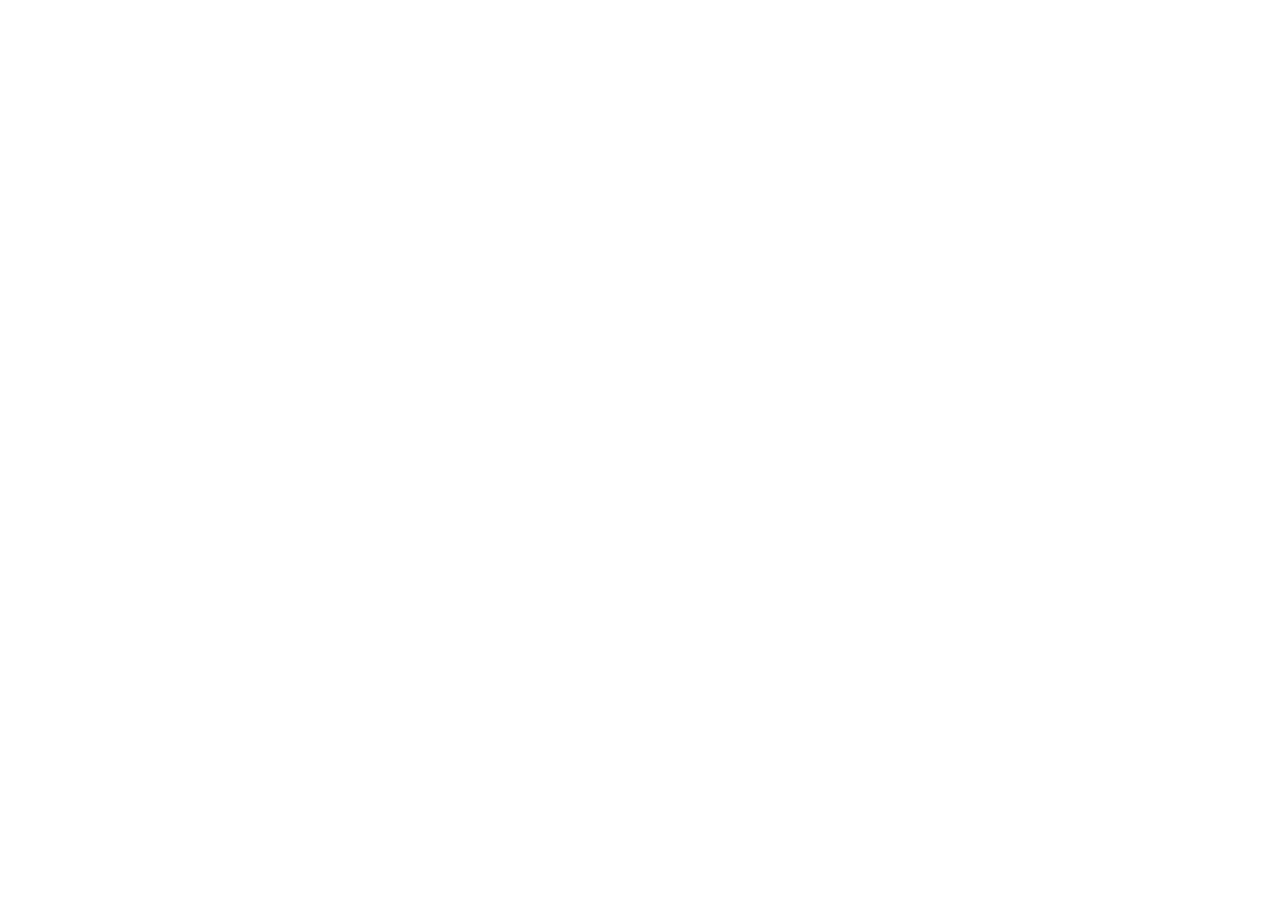
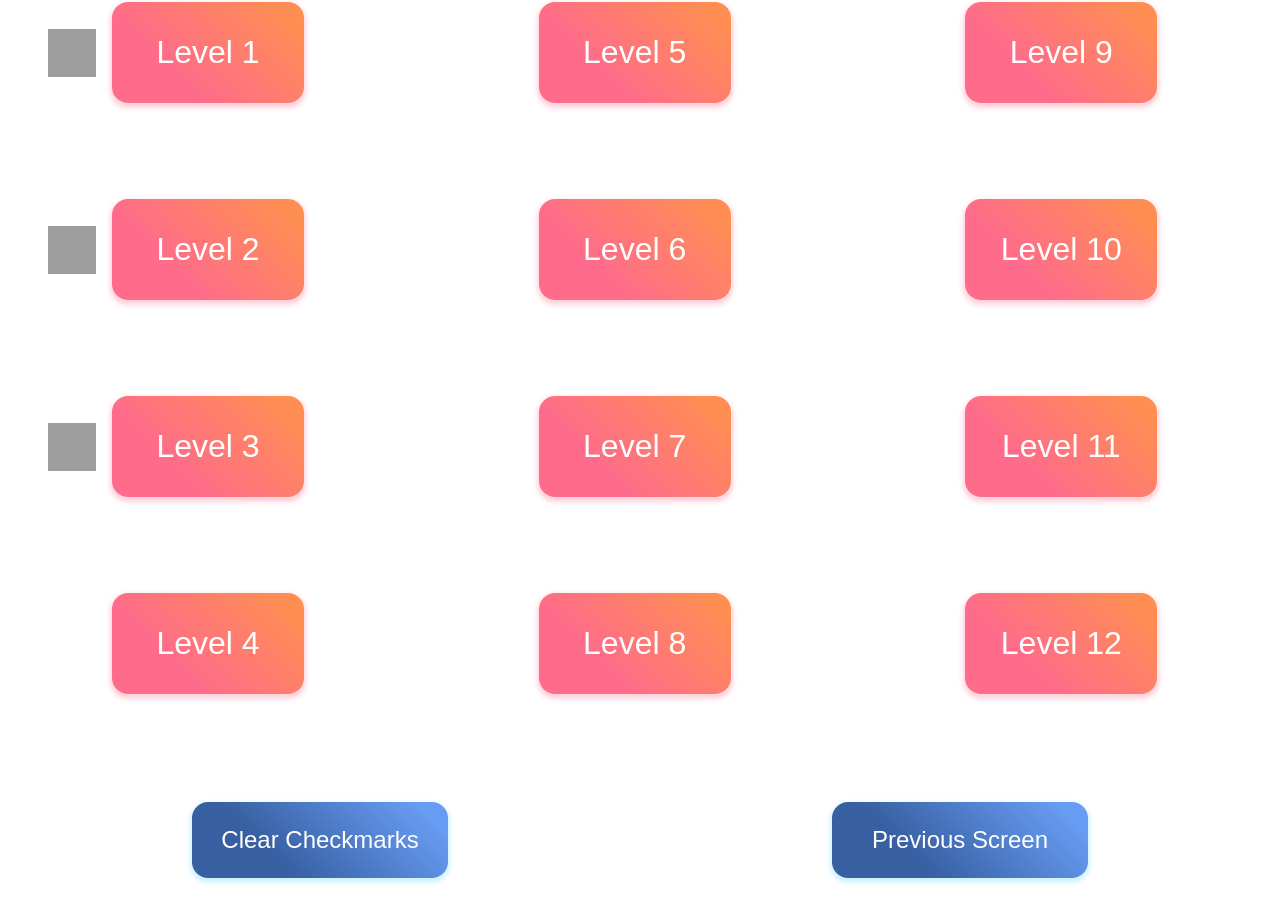
Before and after one commit to Kkasya/rsclone, a React (Create React App) app: page / in a window 1280 px wide. Shown: the part 118-1042 px from the top of the page. Before the commit the page ends 800 px from the top, so only its background shows below. Built offline with nearby package versions, Linux system fonts and the light colour scheme; grey boxes are pictures that could not be loaded.

Commit message:
fix: class->hook

```diff
--- a/package.json
+++ b/package.json
@@ -10,7 +10,6 @@
     "fontsource-roboto": "^4.0.0",
     "react": "17.0.1",
     "react-dom": "17.0.1",
-    "react-native": "^0.63.4",
     "react-scripts": "4.0.1",
     "web-vitals": "0.2.4"
   },
--- a/src/App.js
+++ b/src/App.js
@@ -1,14 +1,14 @@
-import logo from './logo.svg';
+// import logo from './logo.svg';
 import './App.css';
 import React from 'react';
-import {Menu} from './common';
+import {Menu} from './Menu';
 
 function App() {
   return (
     <div className="App">
-        {/*<main>*/}
-        {/*    <Menu />*/}
-        {/*</main>*/}
+        <main>
+            <Menu />
+        </main>
       {/*<header className="App-header">*/}
       {/*  <img src={logo} className="App-logo" alt="logo" />*/}
       {/*  <p>*/}
--- a/src/common/components/menu/Menu.js
+++ b/src/Menu/Menu.js
@@ -1,6 +1,6 @@
 import React from "react";
 import {MenuLevels} from "./MenuLevels";
-import {NUMBER_LEVELS} from "../../../common";
+import {NUMBER_LEVELS} from "../common";
 
 export function Menu() {
     return (
--- /dev/null
+++ b/src/Menu/MenuLevels/MenuLevels.js
@@ -0,0 +1,125 @@
+import React, {useState, useEffect} from 'react';
+import Typography from '@material-ui/core/Typography';
+import {makeStyles} from "@material-ui/core";
+import Button from '@material-ui/core/ButtonBase';
+
+const useStyles = makeStyles({
+    listLevels: {
+        display: 'flex',
+        'flex-flow': 'column wrap',
+        height: '100vh',
+    },
+
+    itemLevel: {
+        margin: '3rem',
+        display: 'flex',
+        'justify-items': 'center',
+        'align-items': 'center',
+    },
+
+    btnLevel: {
+        background: 'linear-gradient(45deg, #FE6B8B 30%, #FF8E53 90%)',
+        'border-radius': '1rem',
+        width: '12rem',
+        outline: 'none',
+        color: 'white',
+        'font-size': '2rem',
+        boxShadow: '0 3px 5px 2px rgba(255, 105, 135, .3)',
+    },
+
+    btnsLevelMenu: {
+        display: 'flex',
+        'justify-content': 'space-around',
+    },
+
+    footerLevels: {
+        background: 'linear-gradient(45deg, #375fa1 30%, #689cf2 90%)',
+        boxShadow: '0 3px 5px 2px rgba(91, 212, 252, .3)',
+        width: '16rem',
+        margin: '3rem',
+        'font-size': '1.5rem',
+        'border-radius': '1rem',
+        outline: 'none',
+        color: 'white',
+    },
+
+    checkLevel: {
+        width: '3rem',
+        height: '3rem',
+        'margin-right': '1rem',
+    },
+
+    passedLevel: {
+        width: '3rem',
+        height: '3rem',
+        'margin-right': '1rem',
+        background: 'url("../../assets/icons/checkIcon.png") 100% 100% no-repeat',
+        'background-size': 'cover',
+    }
+});
+
+export function MenuLevels(props) {
+    const [passedLevels, setPassedLevels] = useState([1, 2, 3]);
+
+    const addPassedLevel = (level) => {
+        if (!passedLevels.includes(level)) {
+            const newPassedLevels = passedLevels.concat();
+            newPassedLevels.push(level);
+            setPassedLevels(newPassedLevels);
+        }
+    }
+
+    const chooseLevel = (e) => {
+        // open chose level
+    }
+
+    const openPreviousScreen = () => {
+        // open previous screen
+    }
+
+    const classes = useStyles();
+    const {title, variant, itemList, name, color} = props;
+    const createListItem = (item, index) => (
+        <div className={classes.itemLevel} key={name + index}>
+            {(passedLevels.includes(index)) ? <div className={classes.passedLevel}></div> :
+                <div className={classes.checkLevel}></div>}
+            <Button className={classes.btnLevel} onClick={chooseLevel} id={index}>
+                <p>{name + ' ' + index}</p>
+            </Button>
+        </div>
+    );
+
+    useEffect(() => {
+        itemList.map((item, index) => createListItem(item, index + 1))
+    });
+
+
+    function ItemLevel(index) {
+        return (
+            <div className={classes.itemLevel} key={name + index}>
+                {(passedLevels.includes(index)) ? <div className={classes.passedLevel}></div> :
+                    <div className={classes.checkLevel}></div>}
+                <Button className={classes.btnLevel} onClick={chooseLevel} id={index}>
+                    <p>{name + ' ' + index}</p>
+                </Button>
+            </div>
+        )
+    }
+
+    return (
+        <div>
+            <Typography variant={variant} color={color}>{title}</Typography>
+            <div className={classes.listLevels}>
+                {itemList.map((item, index) => ItemLevel(index + 1))}
+            </div>
+            <div className={classes.btnsLevelMenu}>
+                <Button className={classes.footerLevels} key='left' onClick={() => setPassedLevels([])}>
+                    <p>Clear Checkmarks</p>
+                </Button>
+                <Button className={classes.footerLevels} key='right' onClick={() => openPreviousScreen}>
+                    <p>Previous Screen</p>
+                </Button>
+            </div>
+        </div>
+    );
+}
--- a/src/common/components/menu/index.js
+++ /dev/null
@@ -1 +0,0 @@
-export * from './Menu';
--- a/src/common/components/menu/menuLevels/MenuLevels.js
+++ /dev/null
@@ -1,61 +0,0 @@
-import React from 'react';
-import Typography from '@material-ui/core/Typography';
-//import Button from '@material-ui/core/ButtonBase';
-
-export class MenuLevels extends React.Component {
-    constructor(props) {
-        super(props);
-        this.state = {passedLevels: [0, 1, 2]};
-    }
-
-    changePassedLevels = (newPassedLevels) => {
-        this.setState({passedLevels: newPassedLevels});
-    }
-
-    setPassedLevels = (level) => {
-        if (!this.state.passedLevels.includes(level)) {
-            this.state.passedLevels.push(level - 1);
-            this.changePassedLevels(this.state.passedLevels);
-        }
-    }
-
-    chooseLevel = (e) => {
-        // open chose level
-    }
-
-    openPreviousScreen = () => {
-        // open previous screen
-    }
-
-    render() {
-        const {title, variant, itemList, name, color} = this.props;
-        const createListItem = (item, index) => (
-            <div className='item-level' key={name + (index + 1)}>
-                {(this.state.passedLevels.includes(index)) ? <div className='check-level passed-level'></div> :
-                    <div className='check-level'></div>}
-                <button className='btn-level' onClick={this.chooseLevel} id={index}>
-                    <p>{name + ' ' + (index + 1)}</p>
-                </button>
-            </div>
-
-        );
-
-
-        return (
-            <div>
-                <Typography variant={variant} color={color}>{title}</Typography>
-                <div className='list-levels'>
-                    {itemList.map((item, index) => createListItem(item, index))}
-                </div>
-                <div className='btns-level-menu'>
-                    <button className='btn-level footer-levels' key='left' onClick={() => this.changePassedLevels([])}>
-                        <p>Clear Checkmarks</p>
-                    </button>
-                    <button className='btn-level footer-levels' key='right' onClick={this.openPreviousScreen}>
-                        <p>Previous Screen</p>
-                    </button>
-                </div>
-            </div>
-        );
-    }
-}
--- a/src/common/index.js
+++ b/src/common/index.js
@@ -1,2 +1 @@
-export * from './components';
 export * from './constants';
--- a/src/index.css
+++ b/src/index.css
@@ -12,50 +12,3 @@
     font-family: source-code-pro, Menlo, Monaco, Consolas, 'Courier New',
     monospace;
 }
-
-.list-levels {
-    display: flex;
-    flex-flow: column wrap;
-    height: 100vh;
-}
-
-.item-level {
-    margin: 3rem;
-    display: flex;
-    justify-items: center;
-    align-items: center;
-}
-
-.btn-level {
-    background: linear-gradient(45deg, #FE6B8B 30%, #FF8E53 90%);
-    border-radius: 1rem;
-    width: 12rem;
-    outline: none;
-    color: white;
-    font-size: 2rem;
-    boxShadow: 0 3px 5px 2px rgba(255, 105, 135, .3);
-}
-
-.btns-level-menu {
-    display: flex;
-    justify-content: space-around;
-}
-
-.footer-levels {
-    background: linear-gradient(45deg, #375fa1 30%, #689cf2 90%);
-    boxShadow: 0 3px 5px 2px rgba(91, 212, 252, .3);
-    width: 16rem;
-    margin: 3rem;
-    font-size: 1.5rem;
-}
-
-.check-level {
-    width: 3rem;
-    height: 3rem;
-    margin-right: 1rem;
-}
-
-.passed-level {
-    background: url("/src/assets/icons/checkIcon.png") 100% 100% no-repeat;
-    background-size: cover;
-}
```
Also changed, not shown: src/Menu/MenuLevels/index.js (renamed from src/common/components/menu/menuLevels/index.js), src/Menu/index.js (renamed from src/common/components/index.js), 1 other file (tests, documents, lock files or other folders).
